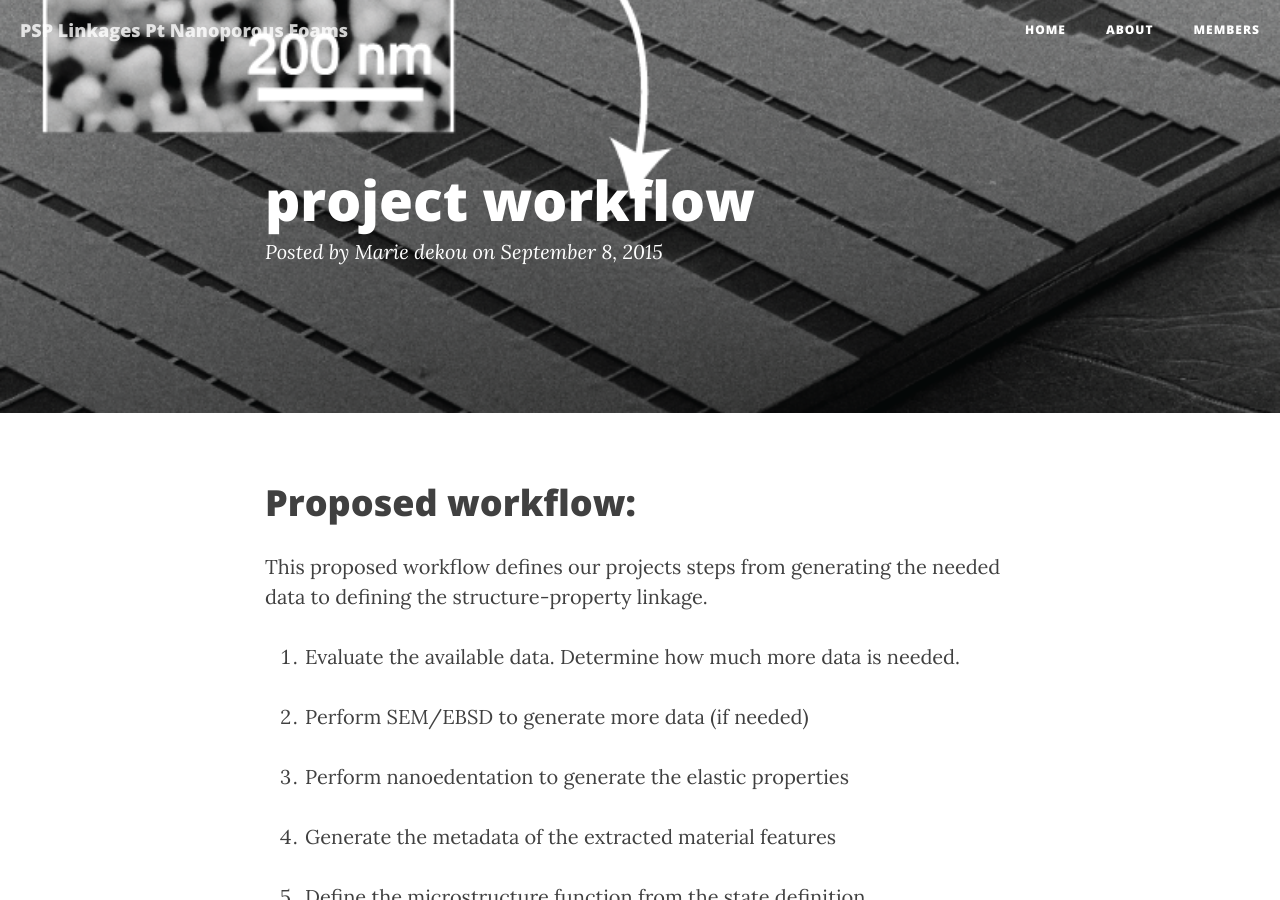
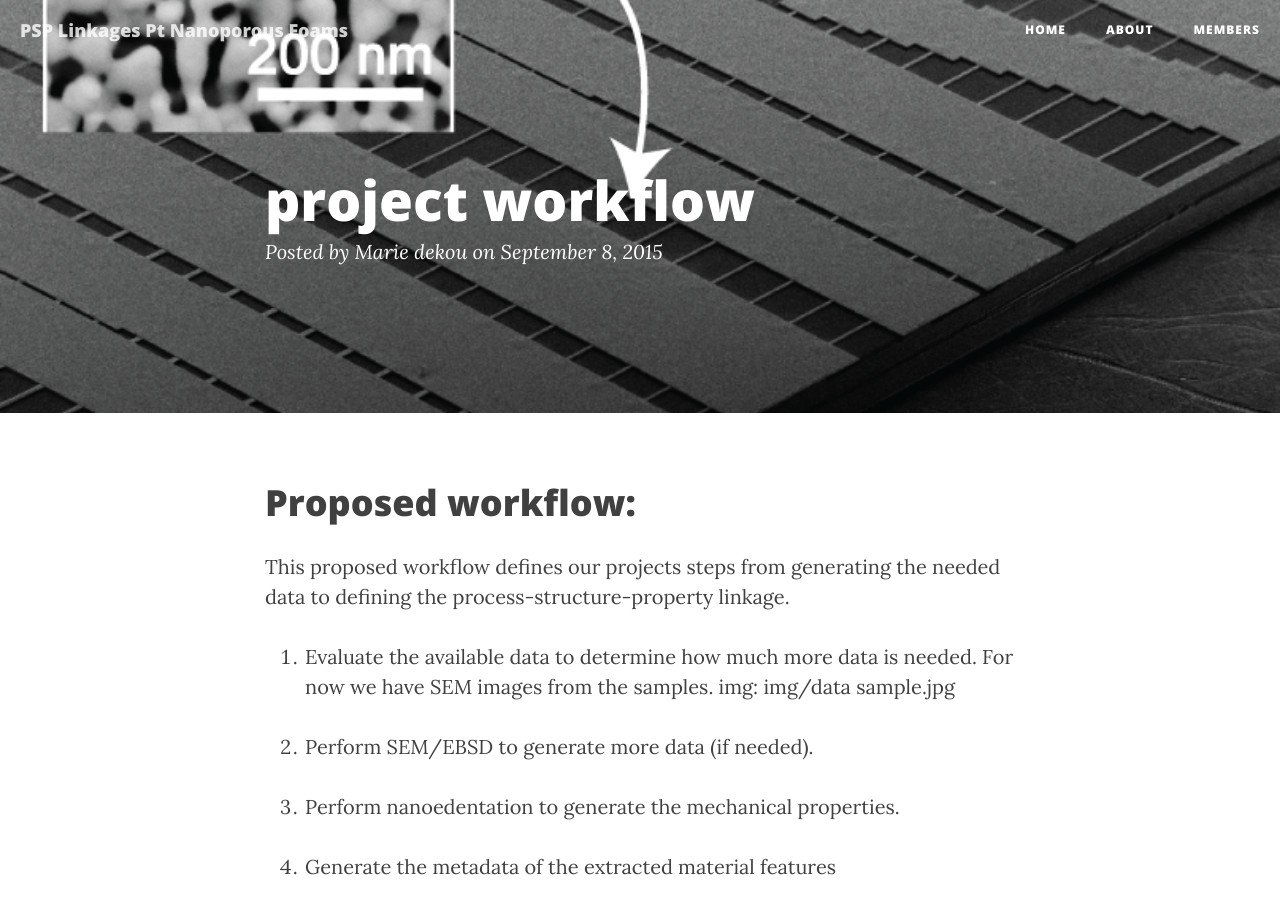
Before and after one commit to jcastillo7/MIC-Pt-NP-foams, a Jekyll site: the page built from _posts/2015-09-09-workflow.markdown, in a window 1280 px wide and 900 px high. Built offline with Jekyll 4.4.1, drawn with Linux system fonts in a browser that asks for light colours; nearby versions of some CDN libraries; comment, search, counter and statistics services are not loaded.

Commit message:
Update 2015-09-09-workflow.markdown

```diff
--- a/_posts/2015-09-09-workflow.markdown
+++ b/_posts/2015-09-09-workflow.markdown
@@ -11,13 +11,14 @@ tags:
 
 # Proposed workflow:
 
-This proposed workflow defines our projects steps from generating the needed data to defining the structure-property linkage.
+This proposed workflow defines our projects steps from generating the needed data to defining the process-structure-property linkage.
 
-1. Evaluate the available data. Determine how much more data is needed.
+1. Evaluate the available data to determine how much more data is needed. For now we have SEM images from the samples.
+ img: img/data sample.jpg
 
-2. Perform SEM/EBSD to generate more data (if needed)
+2. Perform SEM/EBSD to generate more data (if needed).
 
-3. Perform nanoedentation to generate the elastic properties
+3. Perform nanoedentation to generate the mechanical properties.
 
 4. Generate the metadata of the extracted material features
 
```
